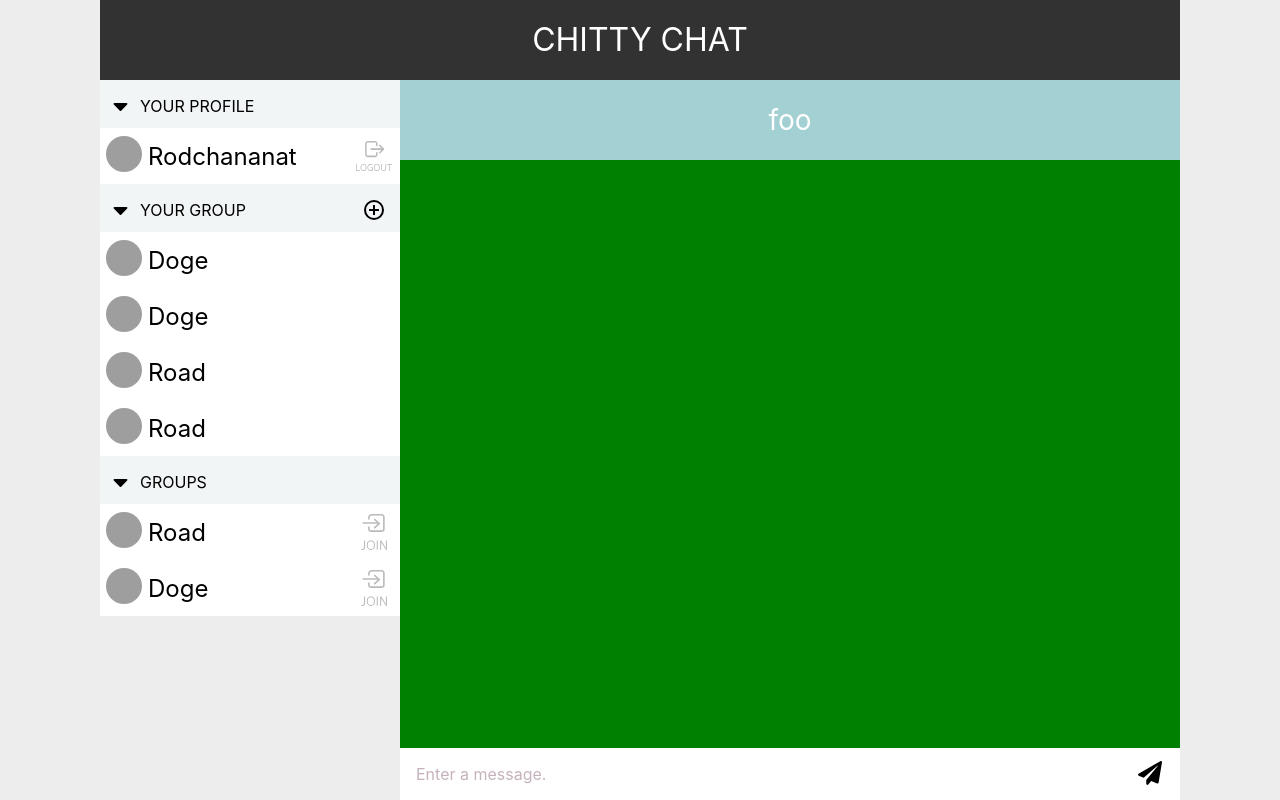
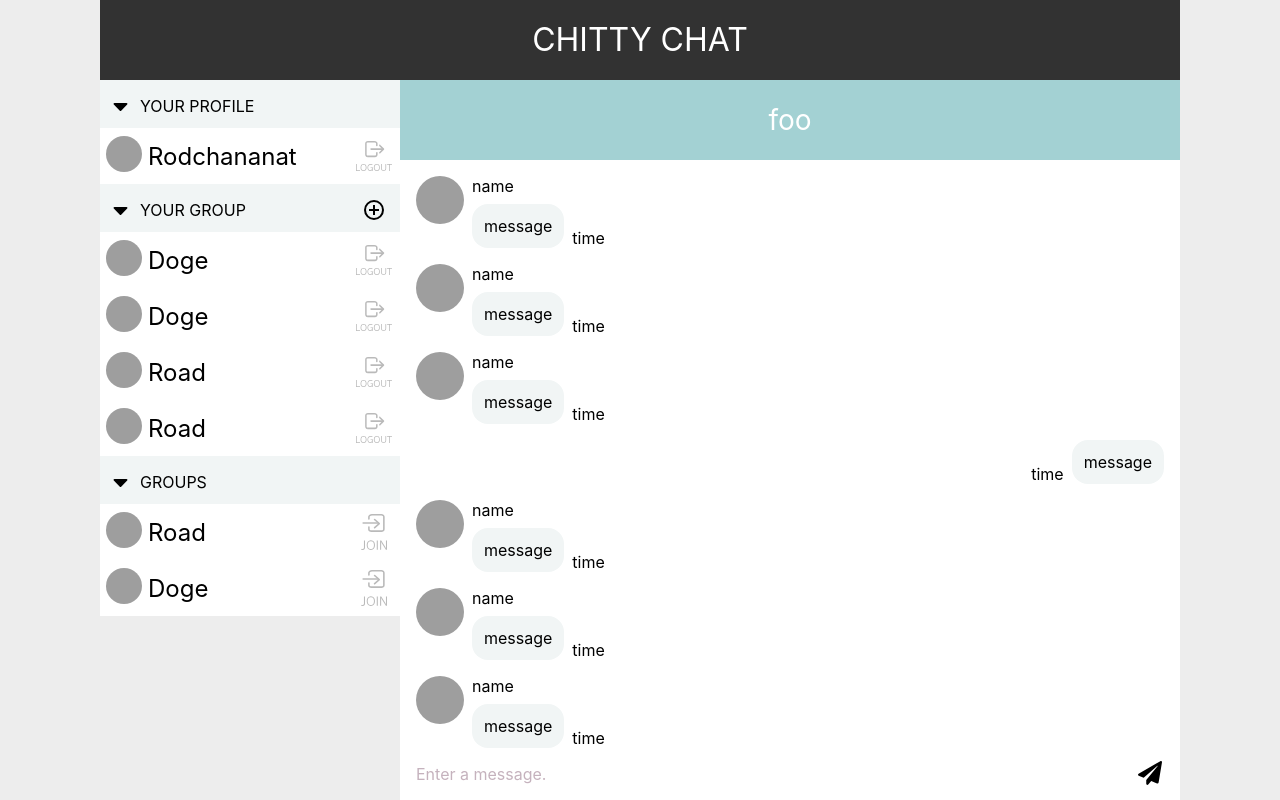
Before and after one commit to ttkuea/chitty-chat-frontend, a React (Create React App) app: page / in a window 1280 px wide. Built offline with nearby package versions, Linux system fonts and the light colour scheme; grey boxes are pictures that could not be loaded; the HTML template or start-up script is replaced by a standard one.

Commit message:
add chat bubble in chat room

```diff
--- a/src/views/chat/chat-room/chat-room.js
+++ b/src/views/chat/chat-room/chat-room.js
@@ -3,6 +3,14 @@ import './chat-room.scss';
 import { Repeat } from '../chat';
 import { faPaperPlane } from '@fortawesome/free-solid-svg-icons';
 import { FontAwesomeIcon } from '@fortawesome/react-fontawesome';
+import ChatBubble from './components/chat-bubble';
+
+const fakeMessage = {
+    message: "doge doge",
+    username: "road",
+    timestamp: "2019-12-31T00:11:22Z"
+};
+
 const ChatRoom = ({groupName}) => {
     return (
         <div className="chat-room">
@@ -11,7 +19,11 @@ const ChatRoom = ({groupName}) => {
             </div>
             <div className="chat">
                 <Repeat count={2}>
-                    <div className="test" placeholder="foo"></div>
+                <ChatBubble message={fakeMessage} isOwn={false}/>
+                <ChatBubble message={fakeMessage} isOwn={false}/>
+                <ChatBubble message={fakeMessage} isOwn={false}/>
+                <ChatBubble message={fakeMessage} isOwn={true}/>
+
                 </Repeat>
             </div>
             <div className="chat-box">
--- a/src/views/chat/chat-room/chat-room.scss
+++ b/src/views/chat/chat-room/chat-room.scss
@@ -20,7 +20,6 @@
 
     .chat {
         height: 100%;
-        background-color: green;
         overflow: auto;
     }
 
--- /dev/null
+++ b/src/views/chat/chat-room/components/chat-bubble.js
@@ -0,0 +1,25 @@
+import React from 'react';
+import './chat-bubble.scss';
+
+const ChatBubble = ({
+    message: {
+        username,
+        message,
+        timestamp,
+    },
+    isOwn, // show on the right
+}) => {
+    const className = isOwn ? "chat-bubble own" : "chat-bubble";
+    return (
+        <div className={className}>
+            { !isOwn && <img src="https://i.pravatar.cc/48" className="avatar"/> }
+            <div className="message">
+                { !isOwn && <div className="sender"> name </div> }
+                <div className="text"> message </div>
+            </div>
+            <div className="timestamp"> time </div>
+        </div>
+    )
+}
+
+export default ChatBubble;
--- /dev/null
+++ b/src/views/chat/chat-room/components/chat-bubble.scss
@@ -0,0 +1,37 @@
+.chat-bubble {
+    display: flex;
+    flex-direction: row;
+    margin: 16px 16px;
+
+    &.own {
+        flex-direction: row-reverse;
+    }
+
+
+    .avatar {
+        width: 48px;
+        height: 48px;
+        border-radius: 50%;
+        object-fit: cover;
+    }
+
+    .message {
+        margin-left: 8px;
+
+        .sender {
+            margin-bottom: 8px;
+        }
+
+        .text {
+            padding: 12px;
+            border-radius: 16px;
+            background-color: #f1f5f5;
+            color: black;
+        }
+    }
+
+    .timestamp {
+        margin-left: 8px;
+        align-self: flex-end;
+    }
+}
--- a/src/views/chat/sidebar/sidebar.js
+++ b/src/views/chat/sidebar/sidebar.js
@@ -5,6 +5,7 @@ import GroupItem from './components/group-item';
 
 import JoinIcon from './images/join-icon.svg';
 import AddIcon from './images/add-icon.svg';
+import LogoutIcon from './images/logout-icon.svg';
 
 const Sidebar = ({groups, profile}) => {
     const yourGroups = groups.filter(g => g.join);
@@ -20,7 +21,9 @@ const Sidebar = ({groups, profile}) => {
             }>
                 {
                     yourGroups.map(g => {
-                        return <GroupItem group={g}/>;
+                        return <GroupItem group={g}
+                            action={ <img src={LogoutIcon} className="icon"/> }
+                        />;
                     })
                 }
             </Section>
```
